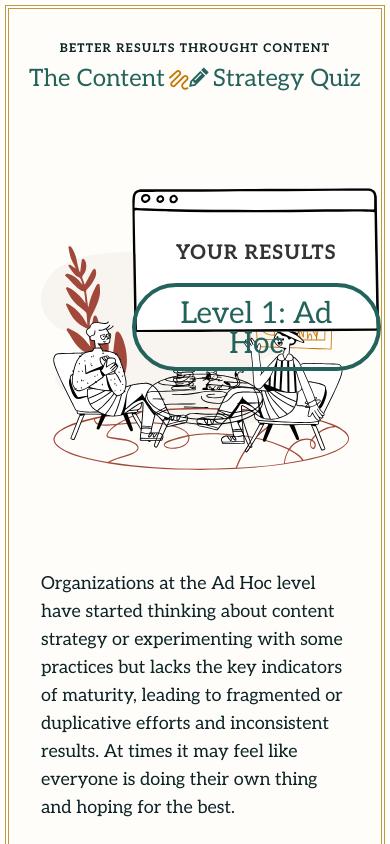
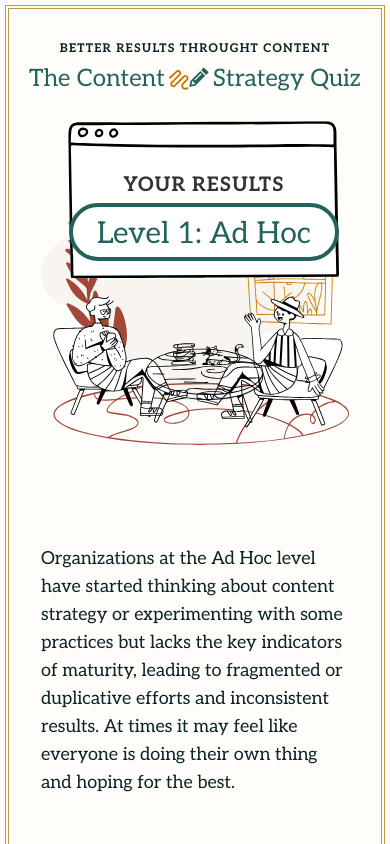
Before and after one commit to fourkitchens/content-maturity-quiz, a Next.js app: page /results in a window 390 px wide. Shown: the top 844 px of the page. Built offline with nearby package versions, Linux system fonts and the light colour scheme.

Commit message:
wip results page

```diff
--- a/src/app/results/page.js
+++ b/src/app/results/page.js
@@ -14,17 +14,21 @@ import ButtonOrange from '@/components/ButtonOrange';
 export default function Results() {
   return (
     <Layout>
-      <Section className="relative !mt-[150px]">
+      <Section className="relative !mt-[125px] md:!mt-[150px]">
         <div
           className={classNames(
+            '[--window-image-width:70vw] lg:[--window-image-width:475px]',
+            'w-[--window-image-width]',
             'inline-block text-center',
-            'absolute -top-[10%] left-[33%]'
+            'absolute -top-[100px] md:-top-[10%] left-window-image'
           )}
         >
           <div
-            className={classNames('absolute top-[35%] right-0 bottom-0 left-0')}
+            className={classNames(
+              'absolute top-[32%] md:top-[35%] right-0 bottom-0 left-0'
+            )}
           >
-            <p className="text-gray-300 uppercase font-semibold tracking-wider text-xl mb-4">
+            <p className="text-gray-300 uppercase font-semibold tracking-wider text-xl mb-1 md:mb-4">
               Your results
             </p>
             <h1
@@ -39,7 +43,11 @@ export default function Results() {
               Level 1: Ad Hoc
             </h1>
           </div>
-          <Image src={windowImage} alt="" className="w-[475px]" />
+          <Image
+            src={windowImage}
+            alt=""
+            className="w-[--window-image-width]"
+          />
         </div>
 
         <Image
--- a/tailwind.config.js
+++ b/tailwind.config.js
@@ -53,6 +53,9 @@ module.exports = {
       gridTemplateColumns: {
         question: '1fr minmax(1fr, 28rem)',
       },
+      inset: {
+        'window-image': 'calc(50vw - (var(--window-image-width) / 2))',
+      },
     },
   },
   // eslint-disable-next-line import/no-extraneous-dependencies, global-require
```
